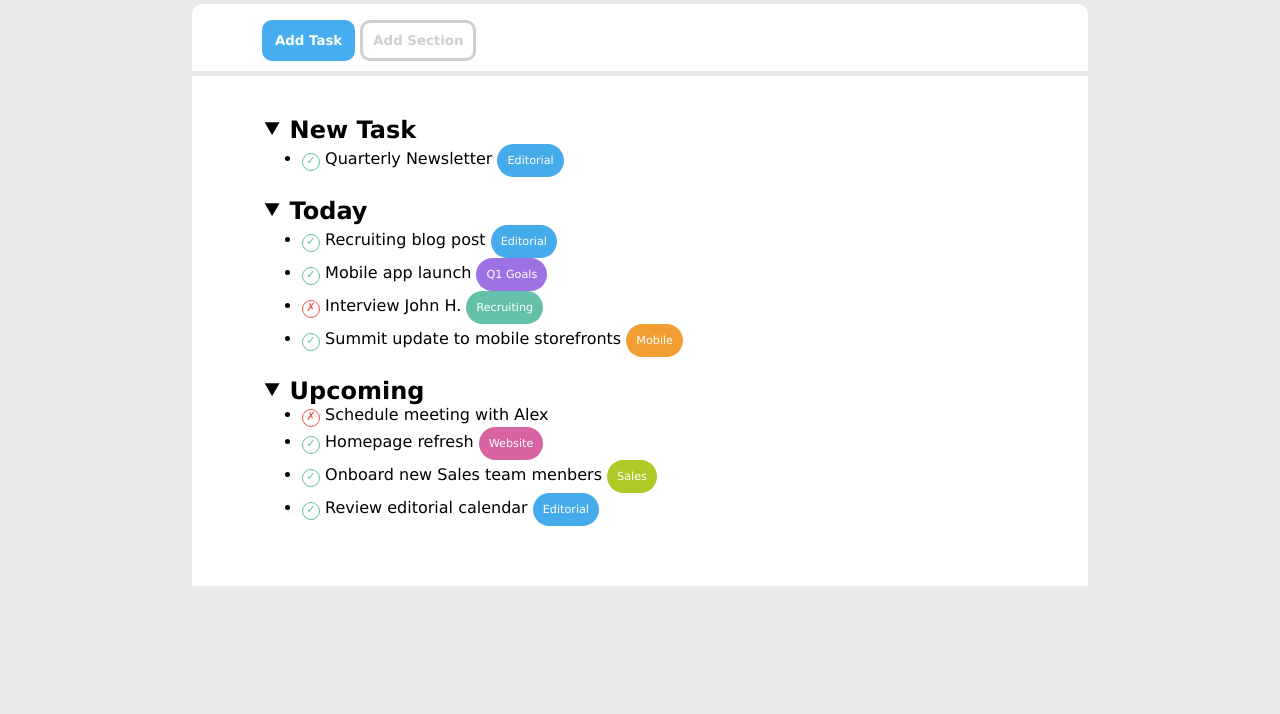
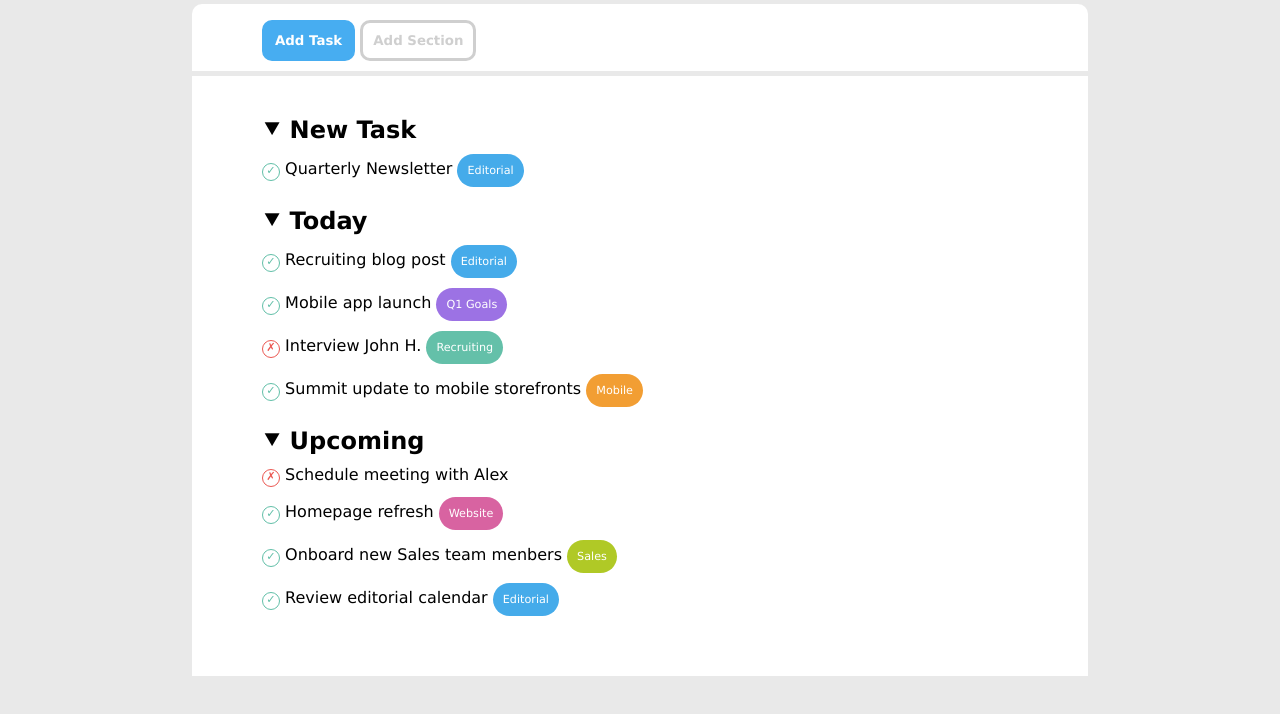
Before and after one commit to AndreaLivornese/html-css-toboolist, a plain HTML site: page index.html in a window 1280 px wide. Shown: the part 82-796 px from the top of the page. Drawn offline with Linux system fonts and the light colour scheme.

Commit message:
aggiunto stille alle liste

```diff
--- a/css/style.css
+++ b/css/style.css
@@ -88,6 +88,20 @@ main{
     margin: auto;
 }
 
+h2{
+    margin-bottom: 10px;
+}
+
+ul{
+    padding:0;
+
+    list-style-type: none;
+}
+
+li{
+    margin-bottom:10px;
+}
+
 /* fine main */
 
 /* section */
@@ -122,10 +136,6 @@ section{
     border-color: #eb5852;
 
     color: #eb5852;
-}
-
-.task{
-    margin-bottom:10px;
 }
 
 /* fine segni */
```
